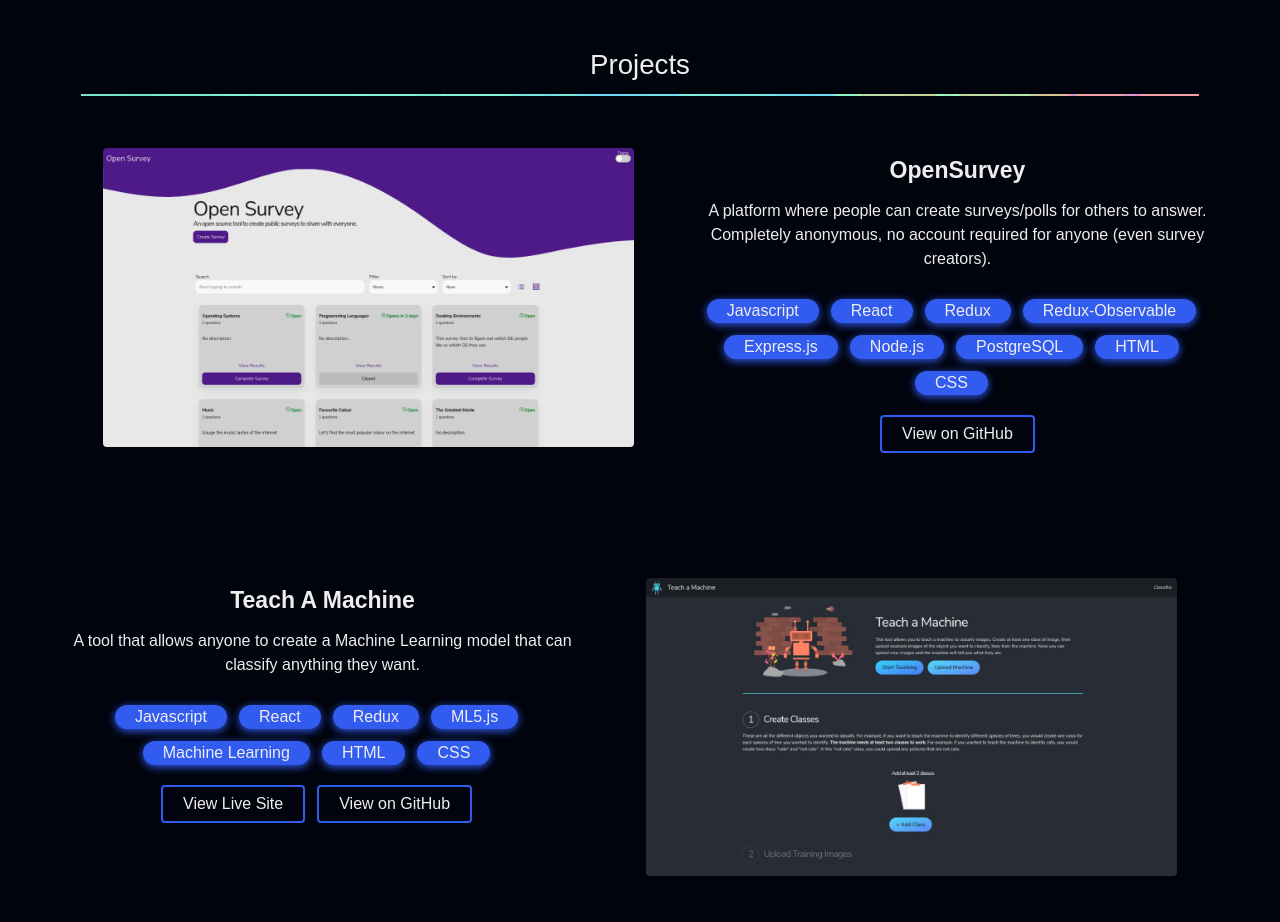
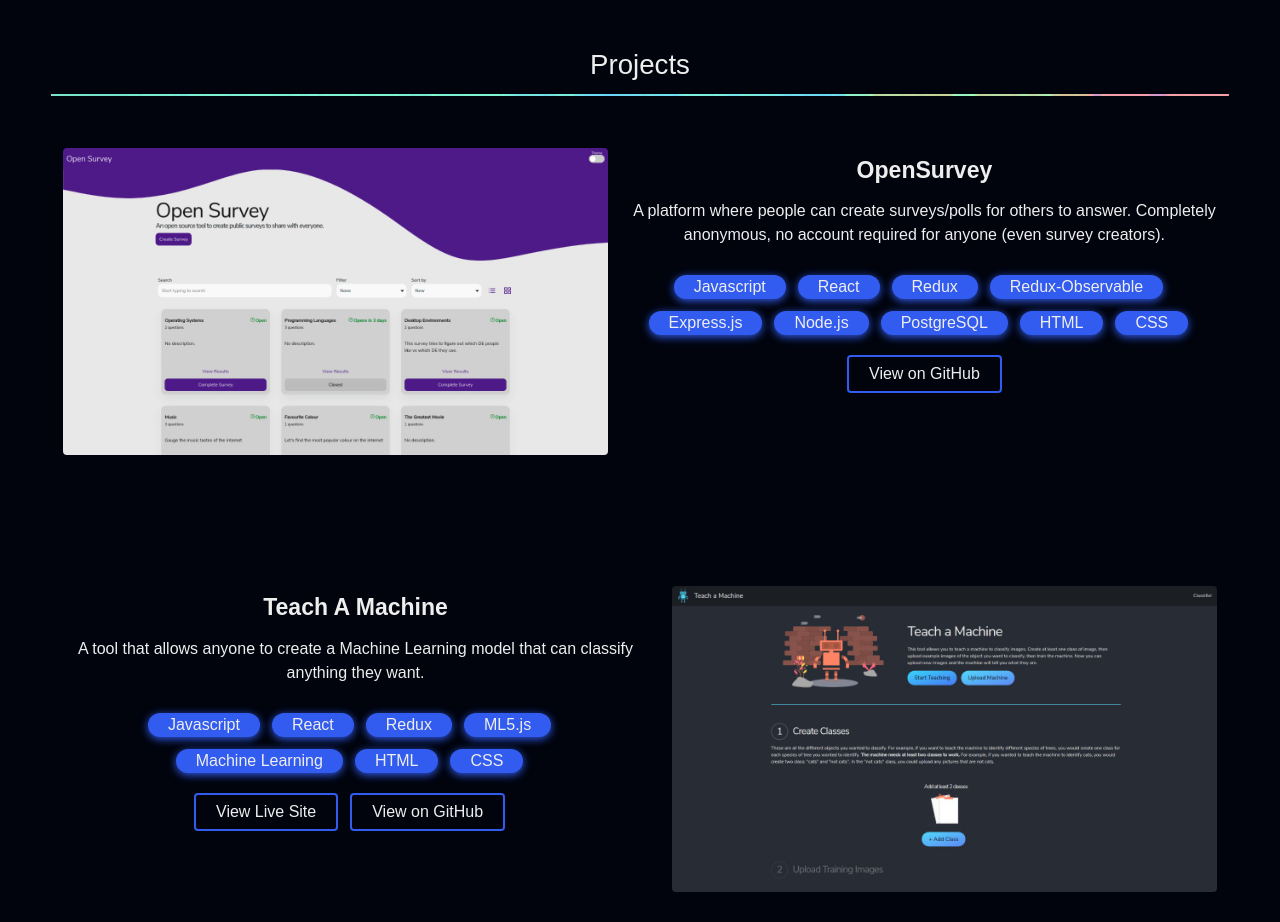
Before and after one commit to cyores/cyores.github.io, a Gatsby site: page / in a window 1280 px wide. Shown: the part 1020-1942 px from the top of the page. Built offline with nearby package versions, Linux system fonts and the light colour scheme; Gatsby itself is replaced by a stand-in of ours.

Commit message:
Adjusted spacing

```diff
--- a/src/components/Project.js
+++ b/src/components/Project.js
@@ -8,7 +8,7 @@ import Flex from "./utils/Flex";
 
 const ImgWrapper = styled.div`
     flex: 1 0 350px;
-    margin: var(--space-md) var(--space-xl);
+    margin: var(--space-md) var(--space-sm);
     order: ${props => props.order};
     @media only screen and (max-width: 625px) {
         order: 0;
@@ -32,7 +32,13 @@ const Project = ({
                 style={{ width: "100%", borderRadius: "4px" }}
             />
         </ImgWrapper>
-        <div style={{ flex: "3 0", textAlign: "center" }}>
+        <div
+            style={{
+                flex: "3 0",
+                textAlign: "center",
+                margin: "0 var(--space-sm)"
+            }}
+        >
             <h5 style={{ marginTop: "var(--space-md)" }}>
                 <b>{title}</b>
             </h5>
@@ -47,7 +53,12 @@ const Project = ({
                 </a>
             )}
             {githubLink && (
-                <a href={githubLink} target="_blank" rel="noopener noreferrer" style={{margin: "0 var(--space-sm)"}}>
+                <a
+                    href={githubLink}
+                    target="_blank"
+                    rel="noopener noreferrer"
+                    style={{ margin: "0 var(--space-sm)" }}
+                >
                     <Button>View on GitHub</Button>
                 </a>
             )}
--- a/src/pages/index.js
+++ b/src/pages/index.js
@@ -161,7 +161,7 @@ const Index = () => {
                     <h4>Projects</h4>
                     <div
                         style={{
-                            width: "95%",
+                            width: "100%",
                             height: "2px",
                             background: `url(${MadeonImg})`,
                             backgroundSize: "cover",
```
